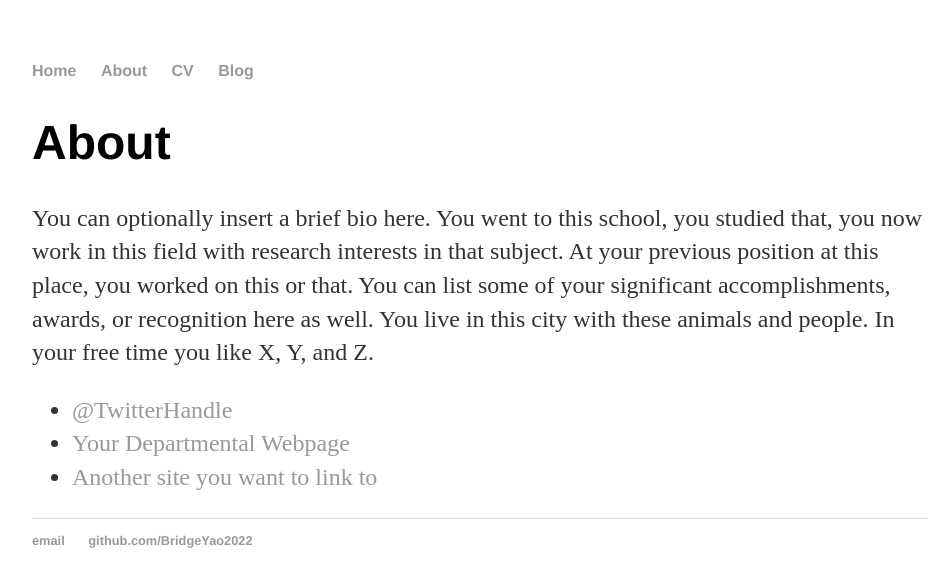
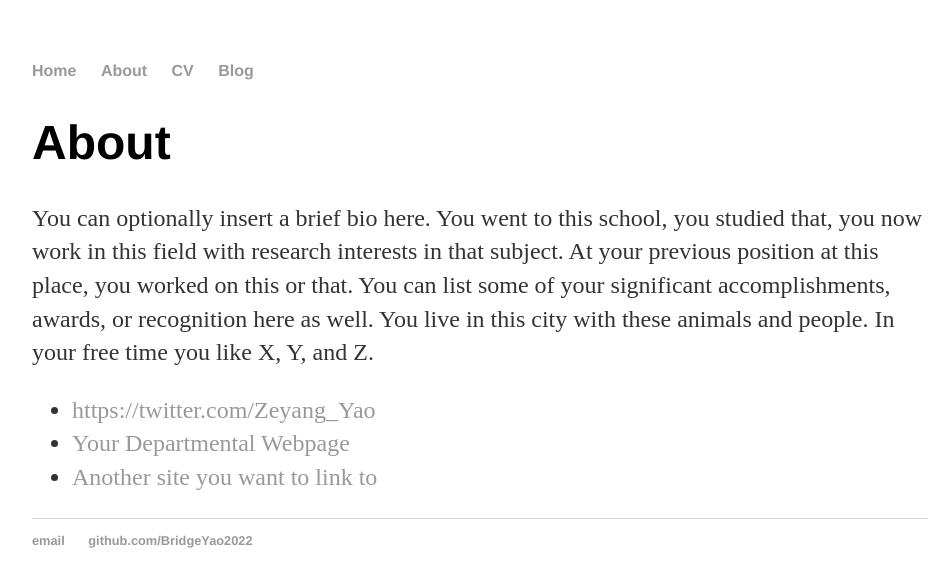
Before and after one commit to BridgeYao2022/bridgeyao2022.github.io, a Jekyll site: the page built from about/index.html, in a window 1280 px wide. Shown: the top 587 px of the page, without its empty margins (160-1112 px from the left). Built offline with Jekyll 4.4.1, drawn with Linux system fonts in a browser that asks for light colours.

Commit message:
Update index.html

```diff
--- a/about/index.html
+++ b/about/index.html
@@ -1,6 +1,6 @@
 ---
 layout: default
-title: About Hank Quinlan
+title: About Zeyang Yao
 ---
 
 		<div class="about">
@@ -8,7 +8,7 @@ title: About Hank Quinlan
 			<p>You can optionally insert a brief bio here. You went to this school, you studied that, you now work in this field with research interests in that subject. At your previous position at this place, you worked on this or that. You can list some of your significant accomplishments, awards, or recognition here as well. You live in this city with these animals and people. In your free time you like X, Y, and Z.</p>
 
 			<ul class="contacts">
-				<li><a href="#">@TwitterHandle</a></li>
+				<li><a href="#">https://twitter.com/Zeyang_Yao</a></li>
 				<li><a href="#">Your Departmental Webpage</a></li>
 				<li><a href="#">Another site you want to link to</a></li>
 				</ul>
```
